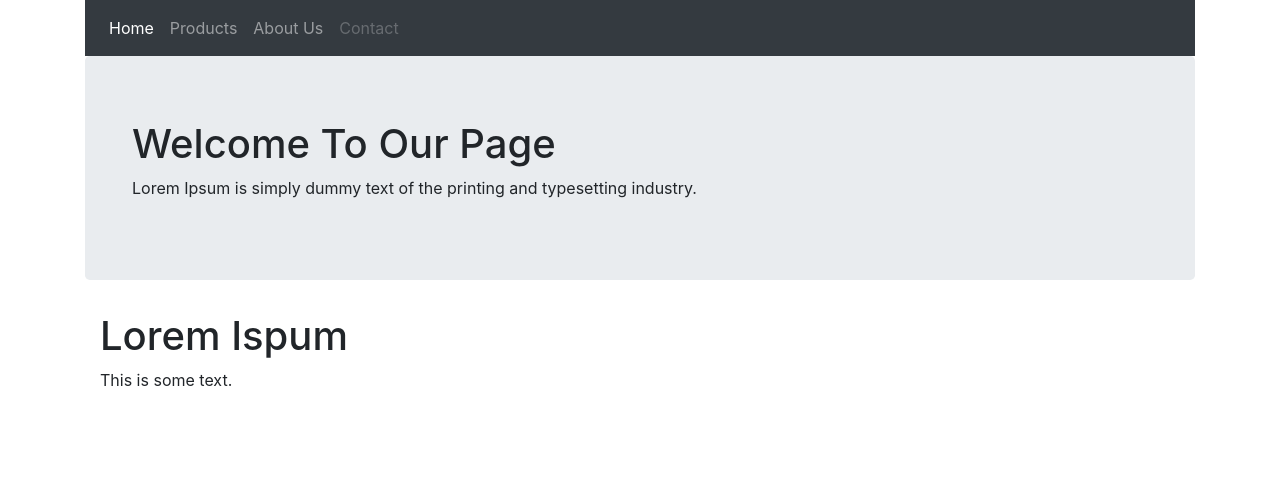
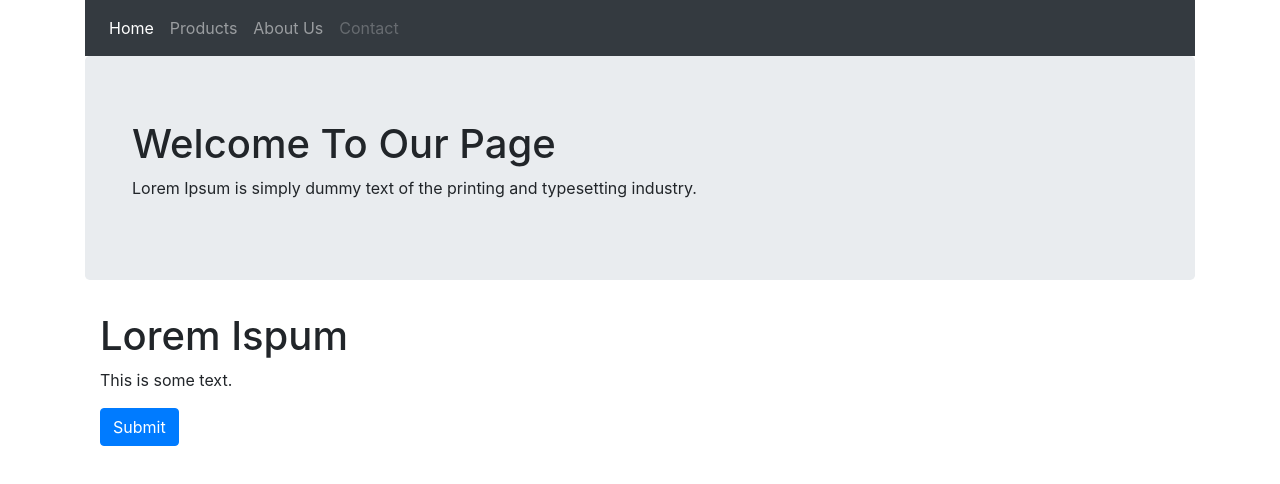
Before and after one commit to solaiman-hridoy/CarSite, a plain HTML site: page index.html in a window 1280 px wide. Drawn offline with nearby package versions, Linux system fonts and the light colour scheme.

Commit message:
Submit button added
Submit bootstrap button added in body.

```diff
--- a/index.html
+++ b/index.html
@@ -44,6 +44,7 @@
 		<div class="container-fluid">
 			<h1>Lorem Ispum</h1>
 		  <p>This is some text.</p>
+		<button type="button" class="btn btn-primary">Submit</button>
 		</div>
 	</div>
 </body>
```
